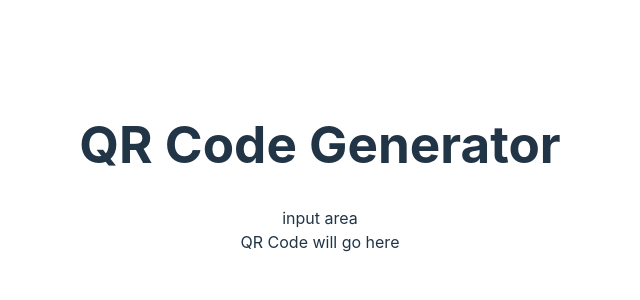
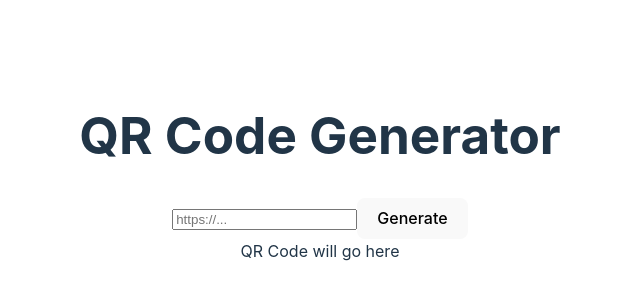
Before and after one commit to OluC94/qr-code-generator-react, a React (Vite) app: page / in a window 1280 px wide. Shown: the part 232-532 px from the top of the page, without its empty margins (320-960 px from the left). Built offline with nearby package versions, Linux system fonts and the light colour scheme.

Commit message:
create input area and button

```diff
--- a/src/components/InputArea.jsx
+++ b/src/components/InputArea.jsx
@@ -1,3 +1,22 @@
+import { useState } from "react"
+
 export default function InputArea() {
-    return (<div>input area</div>)
+    const [urlToGenerate, setUrlToGenerate] = useState("")
+
+    function handleUrlInput(event){
+        setUrlToGenerate(event.target.value)
+    }
+
+    function handleGenerateClicked() {
+        console.log(urlToGenerate)
+    }
+
+    return (<div>
+            <input
+                type="text"
+                placeholder="https://..."
+                onChange={handleUrlInput}
+            />
+            <button onClick={handleGenerateClicked}>Generate</button>
+    </div>)
 }
```
